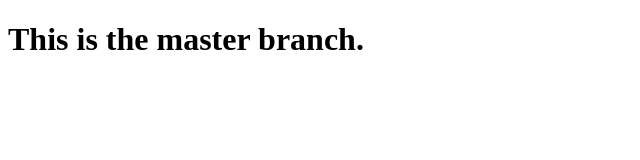
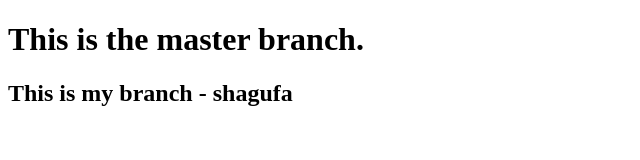
Before and after one commit to shagufa01/git-assignment, a plain HTML site: page index.html in a window 1280 px wide. Shown: the whole page, without its empty margins (0-640 px from the left). Drawn offline with Linux system fonts and the light colour scheme.

Commit message:
new branch created

```diff
--- a/index.html
+++ b/index.html
@@ -8,5 +8,6 @@
 </head>
 <body>
     <h1>This is the master branch.</h1>
+    <h2>This is my branch - shagufa</h2>
 </body>
 </html>
```
